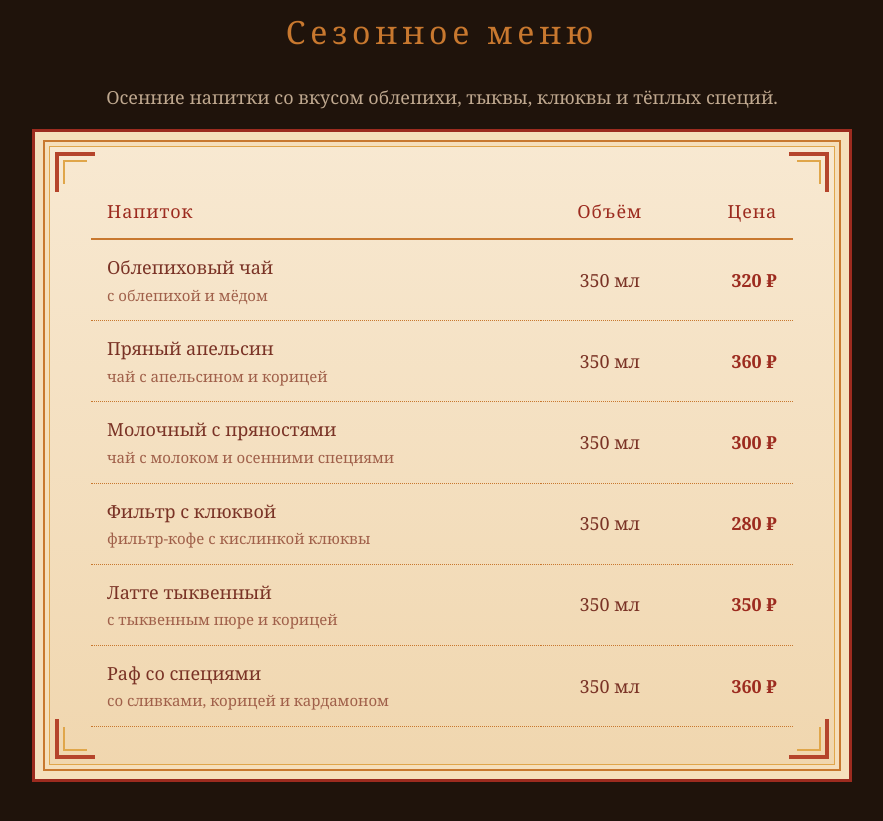
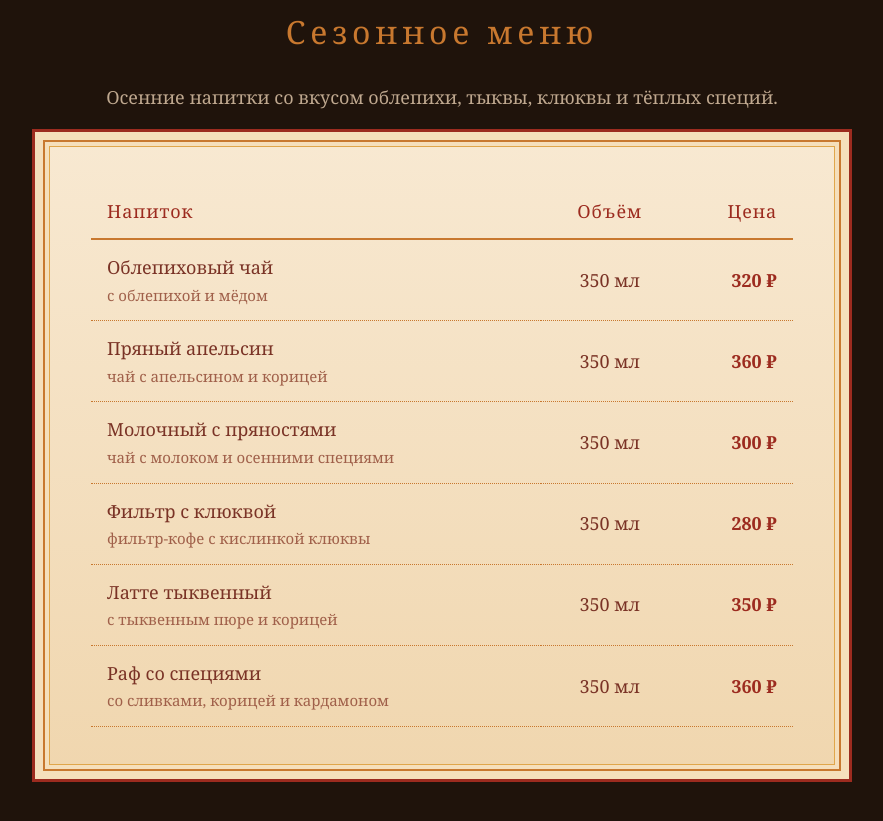
Before and after one commit to Rina-kit/web6404-pogonova_es, a plain HTML site: page lab2/menu.html in a window 1280 px wide. Shown: the part 2140-2961 px from the top of the page, without its empty margins (198-1081 px from the left). Drawn offline with Linux system fonts and the light colour scheme.

Commit message:
git commit

```diff
--- a/lab2/css/style.css
+++ b/lab2/css/style.css
@@ -369,44 +369,6 @@ tr:hover td {
     inset 0 0 0 15px #e0a64a;
 }
 
-#season::before {
-  content: "";
-  position: absolute;
-  top: 20px;
-  right: 20px;
-  bottom: 20px;
-  left: 20px;
-  pointer-events: none;
-  background:
-    linear-gradient(#b5442b, #b5442b) left top / 40px 4px no-repeat,
-    linear-gradient(#b5442b, #b5442b) left top / 4px 40px no-repeat,
-    linear-gradient(#b5442b, #b5442b) right top / 40px 4px no-repeat,
-    linear-gradient(#b5442b, #b5442b) right top / 4px 40px no-repeat,
-    linear-gradient(#b5442b, #b5442b) left bottom / 40px 4px no-repeat,
-    linear-gradient(#b5442b, #b5442b) left bottom / 4px 40px no-repeat,
-    linear-gradient(#b5442b, #b5442b) right bottom / 40px 4px no-repeat,
-    linear-gradient(#b5442b, #b5442b) right bottom / 4px 40px no-repeat;
-}
-
-#season::after {
-  content: "";
-  position: absolute;
-  top: 28px;
-  right: 28px;
-  bottom: 28px;
-  left: 28px;
-  pointer-events: none;
-  background:
-    linear-gradient(#e0a64a, #e0a64a) left top / 24px 2px no-repeat,
-    linear-gradient(#e0a64a, #e0a64a) left top / 2px 24px no-repeat,
-    linear-gradient(#e0a64a, #e0a64a) right top / 24px 2px no-repeat,
-    linear-gradient(#e0a64a, #e0a64a) right top / 2px 24px no-repeat,
-    linear-gradient(#e0a64a, #e0a64a) left bottom / 24px 2px no-repeat,
-    linear-gradient(#e0a64a, #e0a64a) left bottom / 2px 24px no-repeat,
-    linear-gradient(#e0a64a, #e0a64a) right bottom / 24px 2px no-repeat,
-    linear-gradient(#e0a64a, #e0a64a) right bottom / 2px 24px no-repeat;
-}
-
 #season table {
   background-color: transparent;
 }
```
